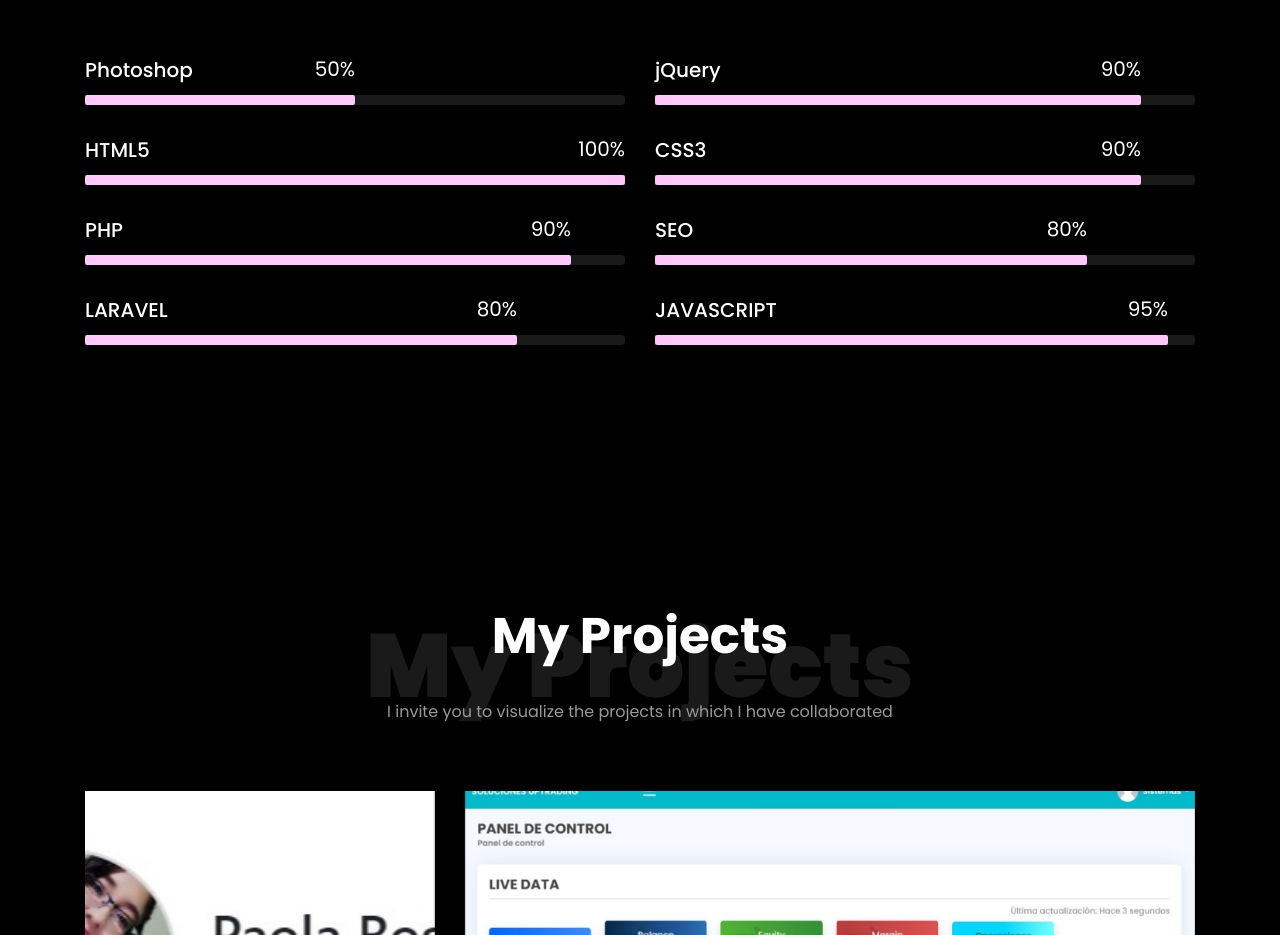
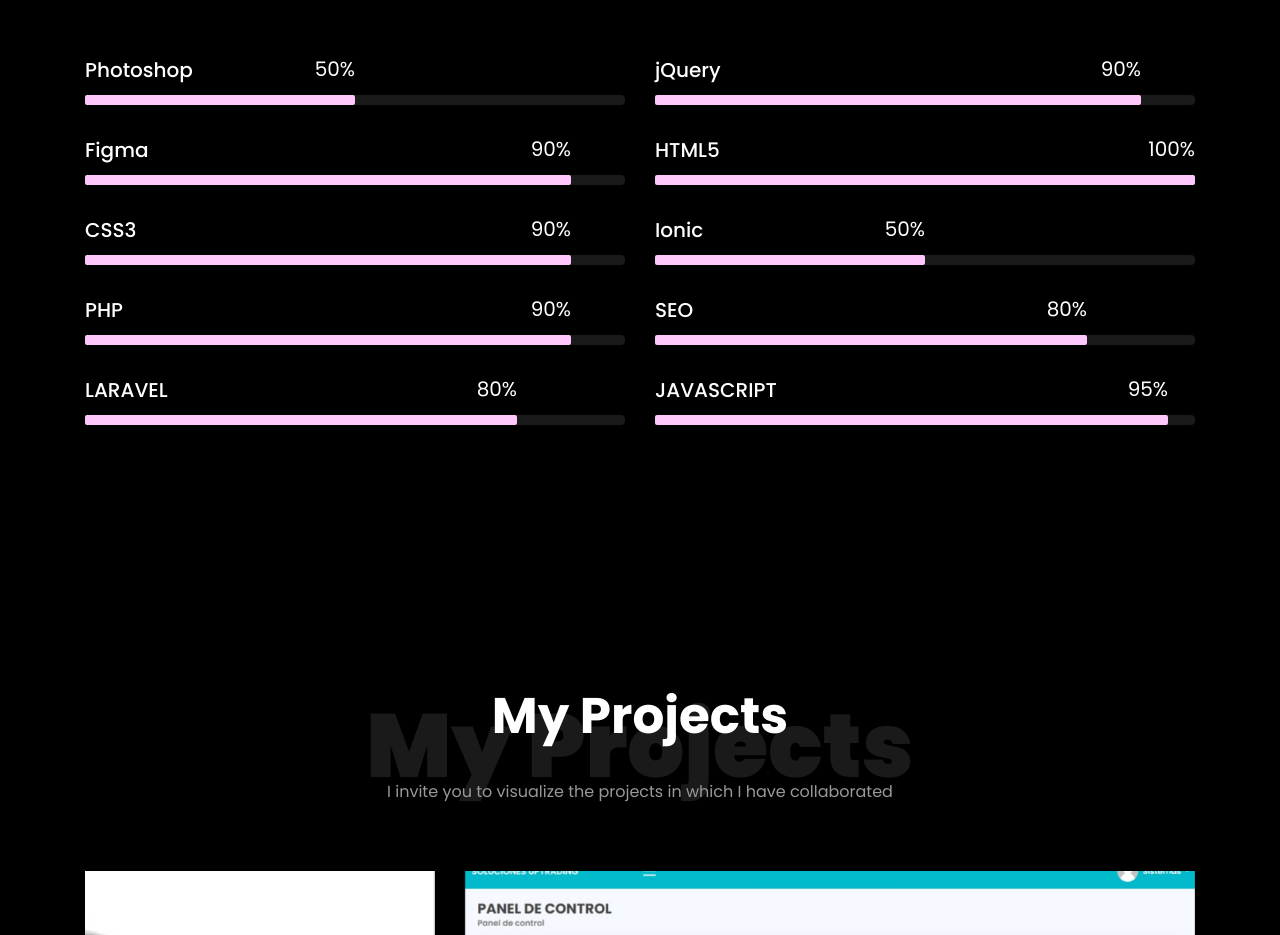
Before and after one commit to PaoRosales01/PaoRosales01.github.io, a plain HTML site: page index.html in a window 1280 px wide. Shown: the part 2260-3195 px from the top of the page. Drawn offline with Linux system fonts and the light colour scheme; files whose address does not match are found by name.

Commit message:
Update index.html

```diff
--- a/index.html
+++ b/index.html
@@ -350,6 +350,23 @@
           </div>
           <div class="col-md-6 animate-box">
             <div class="progress-wrap ftco-animate">
+              <h3>Figma</h3>
+              <div class="progress">
+                <div
+                  class="progress-bar color-2"
+                  role="progressbar"
+                  aria-valuenow="90"
+                  aria-valuemin="0"
+                  aria-valuemax="100"
+                  style="width: 90%"
+                >
+                  <span>90%</span>
+                </div>
+              </div>
+            </div>
+          </div>
+          <div class="col-md-6 animate-box">
+            <div class="progress-wrap ftco-animate">
               <h3>HTML5</h3>
               <div class="progress">
                 <div
@@ -378,6 +395,23 @@
                   style="width: 90%"
                 >
                   <span>90%</span>
+                </div>
+              </div>
+            </div>
+          </div>
+          <div class="col-md-6 animate-box">
+            <div class="progress-wrap ftco-animate">
+              <h3>Ionic</h3>
+              <div class="progress">
+                <div
+                  class="progress-bar color-2"
+                  role="progressbar"
+                  aria-valuenow="50"
+                  aria-valuemin="0"
+                  aria-valuemax="100"
+                  style="width: 50%"
+                >
+                  <span>50%</span>
                 </div>
               </div>
             </div>
```
